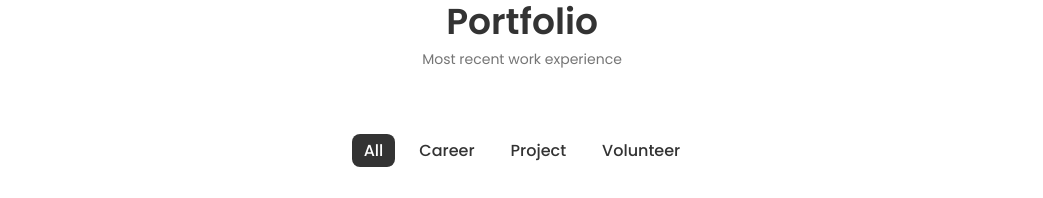
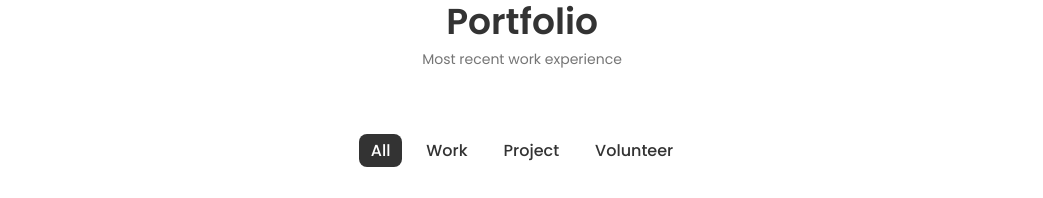
Before and after one commit to victorphan101/My_Personal_Portfolio, a React (Create React App) app: page / in a window 1280 px wide. Shown: the part 2560-2758 px from the top of the page, without its empty margins (118-1161 px from the left). Built offline with nearby package versions, Linux system fonts and the light colour scheme.

Commit message:
Work links updated

```diff
--- a/src/components/work/Data.jsx
+++ b/src/components/work/Data.jsx
@@ -16,78 +16,88 @@ export const projectsData = [
         image: ASI,
         title: 'Memberships Services Assistant',
         company: 'Associated Students Inc.',
-        category: 'career'
+        category: 'work',
+        link: "https://www.asi.calpoly.edu/discover-asi/about-asi/"
     },
     {
         id: 2,
         image: Hexfork,
         title: 'Software Developer Intern',
         company: 'Hexfork',
-        category: 'career'
+        category: 'work',
+        link: "https://www.linkedin.com/company/hexfork/?originalSubdomain=uk"
     },
     {
         id: 3,
         image: iXperience,
         title: 'Software Engineer Intern',
         company: 'iXperience',
-        category: 'career'
+        category: 'work',
+        link: 'https://www.ixperience.co/who-we-are'
     },
     {
         id: 4,
         image: SLO__Hacks23,
         title: 'OpenPath',
         company: 'SLO hacks 2023',
-        category: 'project'
+        category: 'project',
+        link: 'https://devpost.com/software/open-path?ref_content=user-portfolio&ref_feature=in_progress'
     },
     {
         id: 5,
         image: SLO__Hacks22,
         title: 'Desend',
         company: 'SLO Hacks 2022',
-        category: 'project'
+        category: 'project',
+        link: 'https://devpost.com/software/desend'
     },
     {
         id: 6,
         image: HackSC22,
         title: 'Twitch Chat Sentiment Analyzer',
         company: 'HackSC 2022',
-        category: 'project'
+        category: 'project',
+        link:'https://devpost.com/software/twitch-chat-sentiment-analyzer'
     },
     {
         id: 7,
         image: TVSA__Internal,
         title: 'Internal Vice President',
         company: 'Thai Vietnamese Student Association',
-        category: 'volunteer'
+        category: 'volunteer',
+        link:'https://www.instagram.com/calpolytvsa/'
     },
     {
         id: 8,
         image: UVSA_Tet,
         title: 'Volunteers Committee Dispatch Staff - Tet Festival',
         company: 'Union of Vietnamese Student Association',
-        category: 'volunteer'
+        category: 'volunteer',
+        link: 'https://tetfestival.org/about/'
     },
     {
         id: 9,
         image: UVSA_Camp,
         title: 'Programming and Logistics Staff - Project LEAD Camp',
         company: 'Union of Vietnamese Student Association',
-
-        category: 'volunteer'
+        category: 'volunteer',
+        link: 'https://uvsa.org/camp/'
     },
     {
         id: 10,
         image: Committee__Head,
         title: 'PolyCultural Weekend Operations Committee Head',
         company: 'Cal Poly MultiCultural Center',
-        category: 'volunteer'
+        category: 'volunteer',
+        link: 'https://www.instagram.com/polyculturalweekend/'
     },
     {
         id: 11,
         image: WOW,
         title: 'Week of Welcome Orientation Leader',
         company: 'Cal Poly New & Transition Program',
-        category: 'volunteer'
+        category: 'volunteer',
+        link: 'https://orientation.calpoly.edu/wow/home'
     },
 ]
 
@@ -97,7 +107,7 @@ export const projectsNav = [
         name: 'all',
     },
     {
-        name: 'career'
+        name: 'work'
     },
     {
         name: 'project'
--- a/src/components/work/WorksItems.jsx
+++ b/src/components/work/WorksItems.jsx
@@ -7,7 +7,7 @@ const WorksItems = ({item}) => {
         <img src={item.image} alt="" className="work__img" />
         <h3 className="work__title">{item.title}</h3>
         <h4 className="work__company">{item.company}</h4>
-        <a href="#" className="work__button">
+        <a href={item.link} className="work__button" target="_blank" rel="noreferrer">
             Check it out <i className="bx bx-right-arrow-alt work__button-icon"></i>
         </a>
     </div>
```
